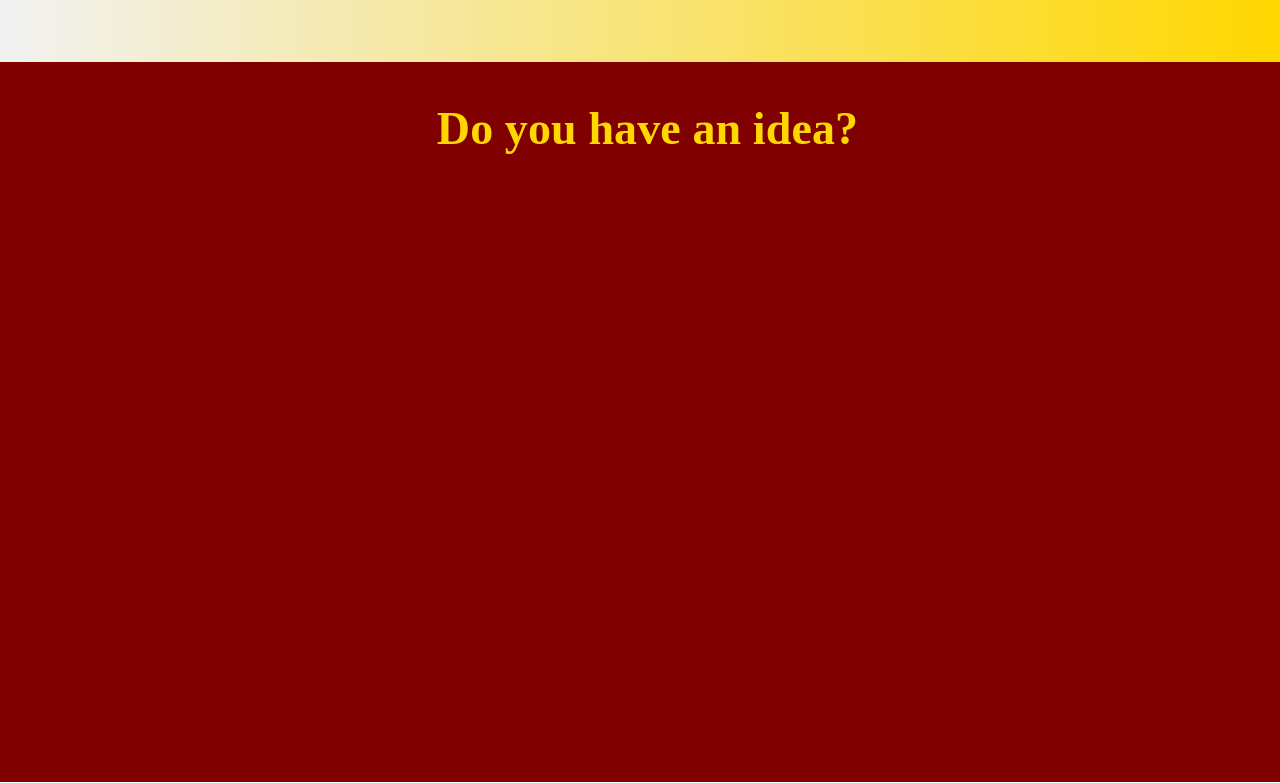
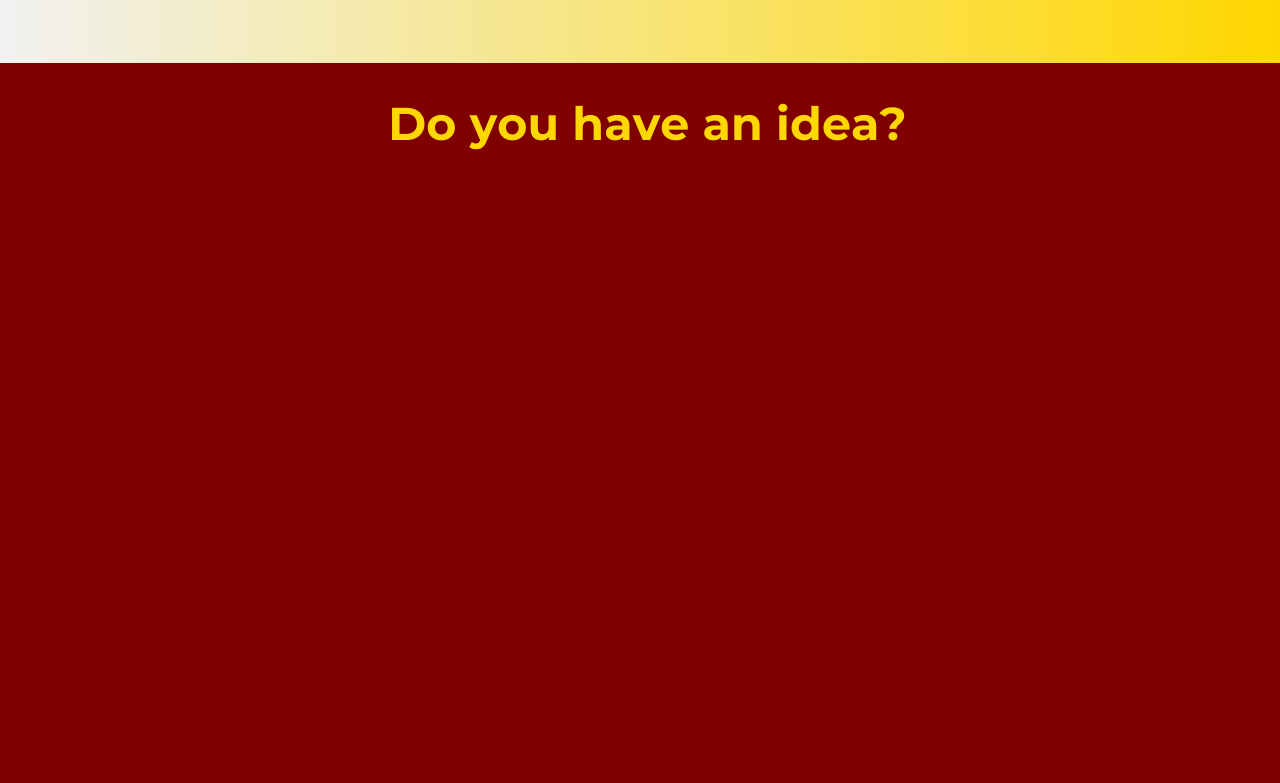
Before and after one commit to LucasJohnNyamhanga/datasoft, a Next.js app: page / in a window 1280 px wide. Shown: the part 1539-2322 px from the top of the page. Built offline with nearby package versions, Linux system fonts and the light colour scheme; a web font is replaced by a local one.

Commit message:
Update _index.scss

```diff
--- a/app/styles/_index.scss
+++ b/app/styles/_index.scss
@@ -33,8 +33,9 @@
 @font-face {
   font-family: "Montserrat";
   font-weight: 700;
-  src: url("/fonts/montserrat_bold_700-webfont.woff2") format("woff2"),
-    url("/fonts/montserrat_bold_700-webfont.woff") format("woff");
+  src: url("/fonts/montserrat/montserrat_bold_700-webfont.woff2")
+      format("woff2"),
+    url("/fonts/montserrat/montserrat_bold_700-webfont.woff") format("woff");
 }
 @font-face {
   font-family: "Montserrat";
```
